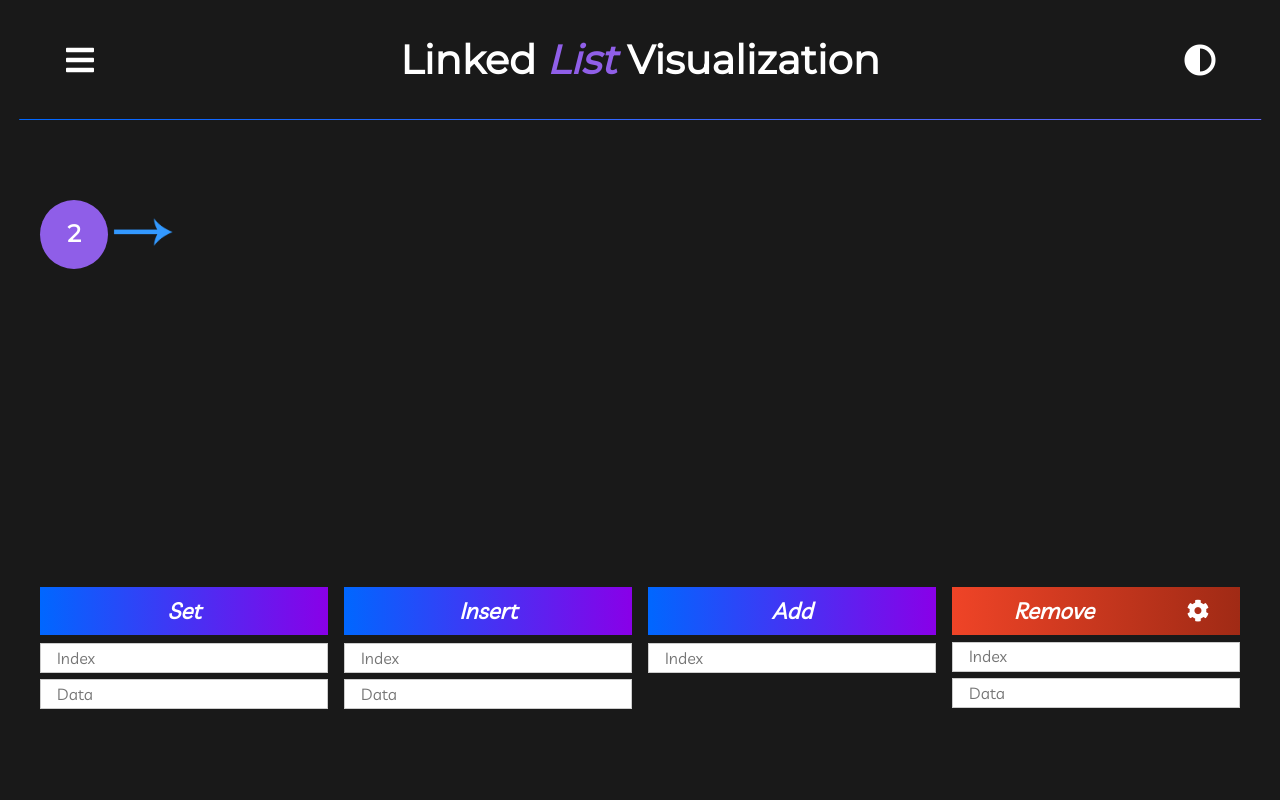
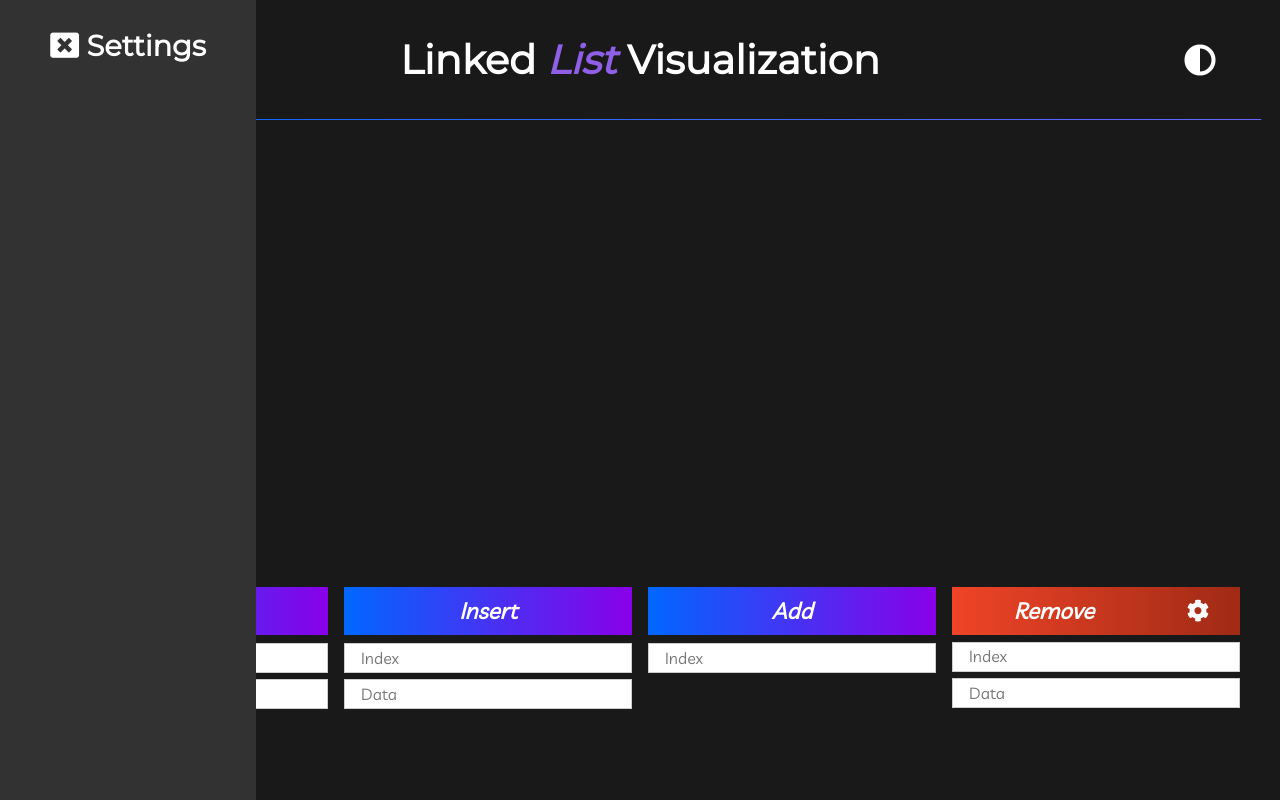
Before and after one commit to markimfeld/linked-list-animation, a plain HTML site: page index.html in a window 1280 px wide. Drawn offline with Linux system fonts and the light colour scheme.

Commit message:
adding menu

```diff
--- a/css/mobile-style.css
+++ b/css/mobile-style.css
@@ -6,6 +6,25 @@
 body {
     background-color: #191919;
     height: 100vh;
+}
+
+.sidenav {
+    width: 20%;
+    height: 100vh;
+    background: #323232;
+    position: absolute;
+    z-index: 100;
+    display: grid;
+    grid-template-columns: 1fr;
+    justify-items: center;
+}
+
+.sidenav h3 {
+    font-size: 1.8rem;
+}
+
+.fas, .fa-window-close {
+    text-align: start;
 }
 
 .header {
@@ -216,7 +235,7 @@ body {
         transform: scale(1);
     }
     50% {
-        transform: scale(1.1);
+        transform: scale(1.2);
     }
     100% {
         transform: scale(1);
--- a/index.html
+++ b/index.html
@@ -18,8 +18,13 @@
 
     </head>
     <body>
+        <div class="sidenav">
+            <h3><i class="fas fa-window-close"></i> Settings</h3>
+        </div>
+
         <header class="header">
-                <div id="sidenav" class="sidenav"><i class="fas fa-bars fa-2x"></i></div>
+            <div></div>
+            <!-- <div id="sidenav" class="sidenav"><i class="fas fa-bars fa-2x"></i></div> -->
             <h1 id="h1" class="site-title">Linked <span class="violet">List</span> Visualization</h1>
             <div class="theme-switcher" id="btnThemeSwitcher"><i class="fas fa-adjust fa-2x"></i></div>
         </header>
```
Lines whose indentation alone changed are shown as unchanged.
